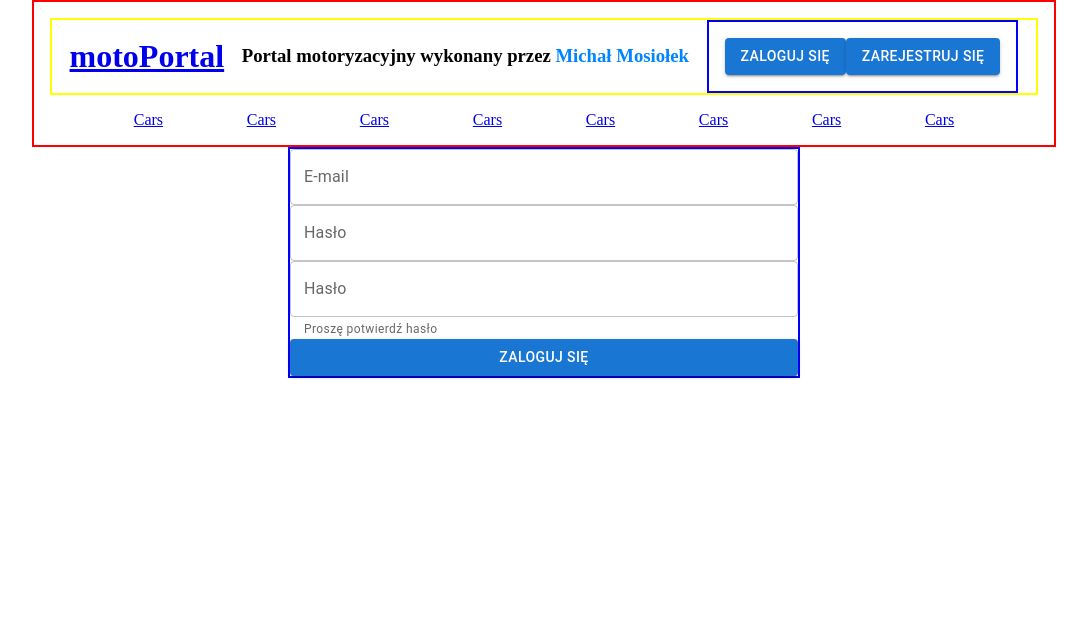
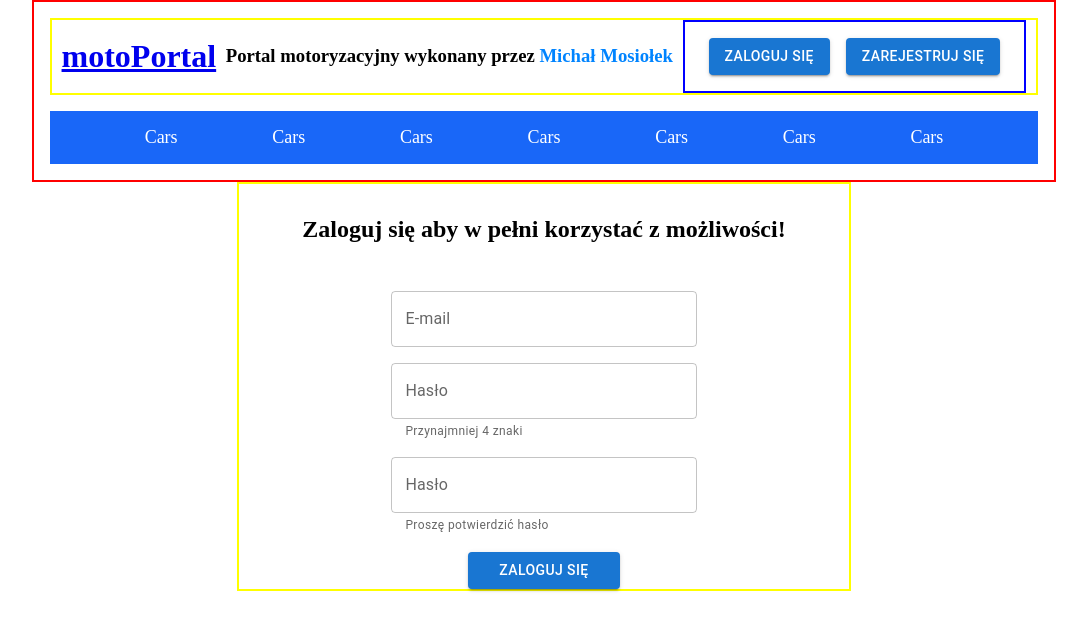
Before and after one commit to micad132/praca-inz, a React (Create React App) app in the folder praca-inz/front/: page /login in a window 1280 px wide. Shown: the top 630 px of the page, without its empty margins (96-1183 px from the left). Built offline with nearby package versions, Linux system fonts and the light colour scheme.

Commit message:
styling and validation improved

```diff
--- /dev/null
+++ b/praca-inz/front/src/components/Header/Authorization/AuthWrapper.js
@@ -0,0 +1,7 @@
+import styles from "./Authorization.module.scss";
+
+const AuthWrapper = ({ children }) => {
+  return <div className={styles.formDiv}>{children}</div>;
+};
+
+export default AuthWrapper;
--- /dev/null
+++ b/praca-inz/front/src/components/Header/Authorization/Authorization.module.scss
@@ -0,0 +1,7 @@
+
+.formDiv{
+	border: 2px solid yellow;
+	width: 60%;
+	margin: 0 auto;
+	text-align: center;
+}
--- a/praca-inz/front/src/components/Header/Authorization/Login.js
+++ b/praca-inz/front/src/components/Header/Authorization/Login.js
@@ -2,8 +2,11 @@ import TextField from "@mui/material/TextField";
 import Button from "@mui/material/Button";
 import styles from "./Login.module.scss";
 import { useState } from "react";
+import AuthWrapper from "./AuthWrapper";
+import { useNavigate } from "react-router-dom";
 
 const Login = () => {
+  let navigate = useNavigate();
   const [loginValidation, setLoginValidation] = useState({
     emailField: false,
     passwordField: false,
@@ -16,6 +19,9 @@ const Login = () => {
     confirmPasswordValue: "",
   });
 
+  //   const [isFormValid, setIsFormValid] = useState(true);
+  let isFormValid = true;
+
   const validateForm = (e) => {
     e.preventDefault();
     setLoginValidation((prevState) => ({
@@ -25,12 +31,14 @@ const Login = () => {
     }));
 
     if (loginValues.emailValue.length < 4) {
+      isFormValid = false;
       setLoginValidation((prevState) => ({
         ...prevState,
         emailField: true,
       }));
     }
     if (loginValues.passwordValue.length < 4) {
+      isFormValid = false;
       setLoginValidation((prevState) => ({
         ...prevState,
         passwordField: true,
@@ -40,20 +48,32 @@ const Login = () => {
       loginValues.confirmPasswordValue.length < 4 ||
       loginValues.confirmPasswordValue !== loginValues.passwordValue
     ) {
+      isFormValid = false;
       setLoginValidation((prevState) => ({
         ...prevState,
         passwordField: true,
         confirmPasswordField: true,
       }));
     }
+
+    // console.log(loginValidation.emailField);
+    // console.log(loginValidation.passwordField);
+    // console.log(loginValidation.confirmPasswordField);
+    if (isFormValid) {
+      navigate("/", { replace: true });
+    }
   };
 
   return (
+    <AuthWrapper>
+      <h2>Zaloguj się aby w pełni korzystać z możliwości!</h2>
       <form className={styles.form} onSubmit={(e) => validateForm(e)}>
         <TextField
           id="outlined-basic"
           label={
-          loginValidation.emailField ? "Niepoprawna wartość(E-mail)" : "E-mail"
+            loginValidation.emailField
+              ? "Niepoprawna wartość(E-mail)"
+              : "E-mail"
           }
           variant="outlined"
           value={loginValues.emailValue}
@@ -68,8 +88,11 @@ const Login = () => {
         <TextField
           id="outlined-basic"
           label={
-          loginValidation.passwordField ? "Niepoprawna wartość(Hasło)" : "Hasło"
+            loginValidation.passwordField
+              ? "Niepoprawna wartość(Hasło)"
+              : "Hasło"
           }
+          helperText="Przynajmniej 4 znaki"
           variant="outlined"
           value={loginValues.passwordValue}
           onChange={(e) => {
@@ -86,7 +109,7 @@ const Login = () => {
             loginValidation.emailField ? "Niepoprawna wartość(Hasło)" : "Hasło"
           }
           variant="outlined"
-        helperText="Proszę potwierdź hasło"
+          helperText="Proszę potwierdzić hasło"
           value={loginValues.confirmPasswordValue}
           onChange={(e) => {
             setLoginValues((prevState) => ({
@@ -96,10 +119,15 @@ const Login = () => {
           }}
           error={loginValidation.confirmPasswordField ? true : false}
         />
-      <Button variant="contained" type="submit">
+        <Button
+          variant="contained"
+          type="submit"
+          sx={{ width: "50%", margin: "0 auto" }}
+        >
           Zaloguj się
         </Button>
       </form>
+    </AuthWrapper>
   );
 };
 
--- a/praca-inz/front/src/components/Header/Authorization/Login.module.scss
+++ b/praca-inz/front/src/components/Header/Authorization/Login.module.scss
@@ -1,8 +1,18 @@
-form{
+
+
+
+
+
+	h2{
+		padding-top: 2rem;
+	}
+
+	form{
 	width: 50%;
-	margin: 0 auto;
-	border: 2px solid blue;
+	margin: 3rem auto 0 auto;
+
 	display: flex;
 	flex-direction: column;
+	gap: 1rem;
 
 }
--- a/praca-inz/front/src/components/Header/Header.js
+++ b/praca-inz/front/src/components/Header/Header.js
@@ -20,12 +20,14 @@ const Header = () => {
 
         <nav className={styles.auth}>
           <Button
+            className={styles.authButton}
             variant="contained"
             onClick={() => navigate("/login", { replace: true })}
           >
             Zaloguj się
           </Button>
           <Button
+            className={styles.authButton}
             variant="contained"
             onClick={() => navigate("/register", { replace: true })}
           >
--- a/praca-inz/front/src/components/Header/Header.module.scss
+++ b/praca-inz/front/src/components/Header/Header.module.scss
@@ -17,6 +17,10 @@ header{
 	border: 2px solid blue;
 	padding: 1rem;
 	margin: 0;
+
+	.authButton{
+		margin: 0 .5rem;
+	}
 }
 
 .author{
--- a/praca-inz/front/src/components/Header/Nav.js
+++ b/praca-inz/front/src/components/Header/Nav.js
@@ -4,14 +4,27 @@ import styles from "./Nav.module.scss";
 const Nav = () => {
   return (
     <nav className={styles.nav}>
-      <Link to="/cars">Cars</Link>
-      <Link to="/cars">Cars</Link>
-      <Link to="/cars">Cars</Link>
-      <Link to="/cars">Cars</Link>
-      <Link to="/cars">Cars</Link>
-      <Link to="/cars">Cars</Link>
-      <Link to="/cars">Cars</Link>
-      <Link to="/cars">Cars</Link>
+      <Link className={styles.navLink} to="/cars">
+        Cars
+      </Link>
+      <Link className={styles.navLink} to="/cars">
+        Cars
+      </Link>
+      <Link className={styles.navLink} to="/cars">
+        Cars
+      </Link>
+      <Link className={styles.navLink} to="/cars">
+        Cars
+      </Link>
+      <Link className={styles.navLink} to="/cars">
+        Cars
+      </Link>
+      <Link className={styles.navLink} to="/cars">
+        Cars
+      </Link>
+      <Link className={styles.navLink} to="/cars">
+        Cars
+      </Link>
     </nav>
   );
 };
--- a/praca-inz/front/src/components/Header/Nav.module.scss
+++ b/praca-inz/front/src/components/Header/Nav.module.scss
@@ -1,7 +1,37 @@
 
-nav{
+.nav{
 	margin-top: 1rem;
+	padding: 1rem 0;
 	display: flex;
 	align-items: center;
 	justify-content: space-evenly;
+	background-color:  rgb(25, 103, 248);
+
+
+	.navLink{
+		color: #fff;
+		text-decoration: none;
+		position: relative;
+		font-size: 18px;
+
+
+		&:after{
+			content: "";
+			position: absolute;
+			width: 100%;
+			height: 2px;
+			bottom: -2px;
+			left: 0;
+			background-color: #fff;
+			transform: scaleX(0);
+			transition: transform 0.25s ease-out;
+			transform-origin: bottom right;
+
+		}
+
+		&:hover:after{
+			transform: scaleX(1);
+  			transform-origin: bottom left;
+		}
+	}
 }
```
Lines whose indentation alone changed are shown as unchanged.
